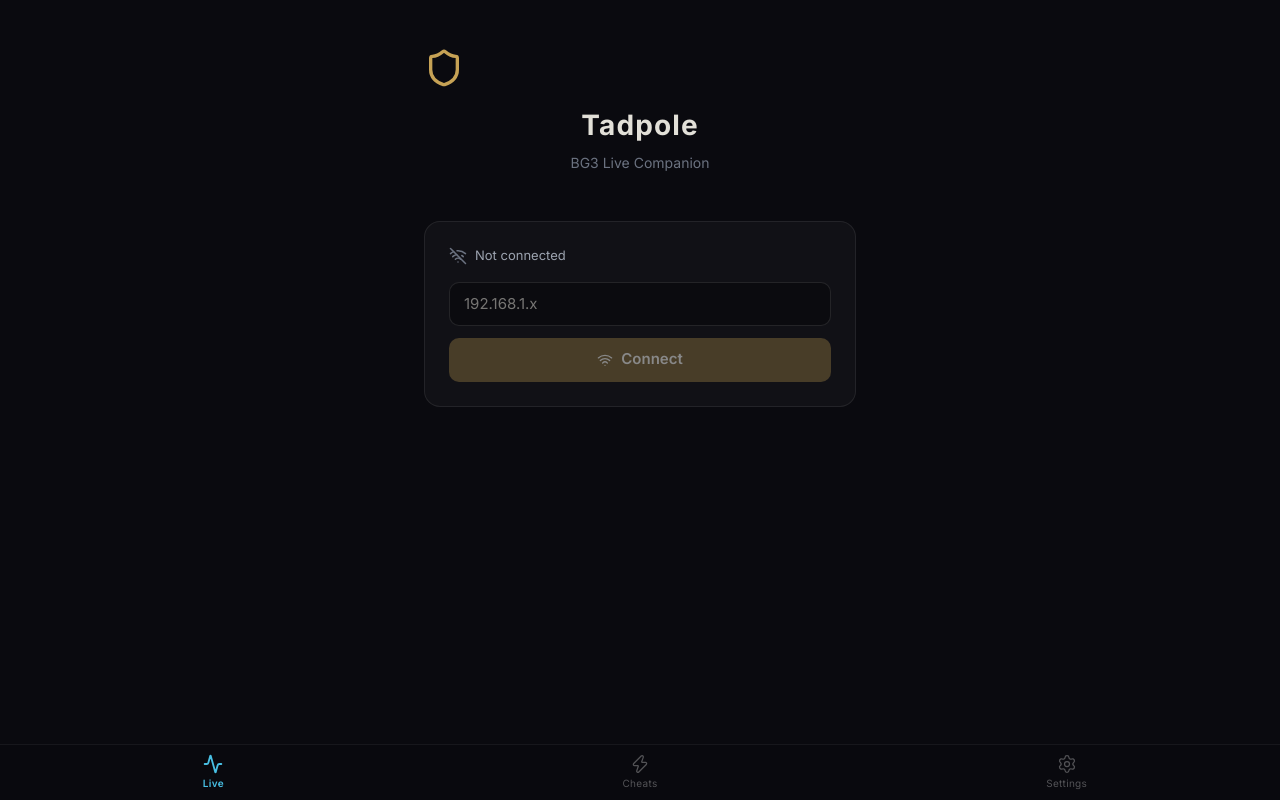
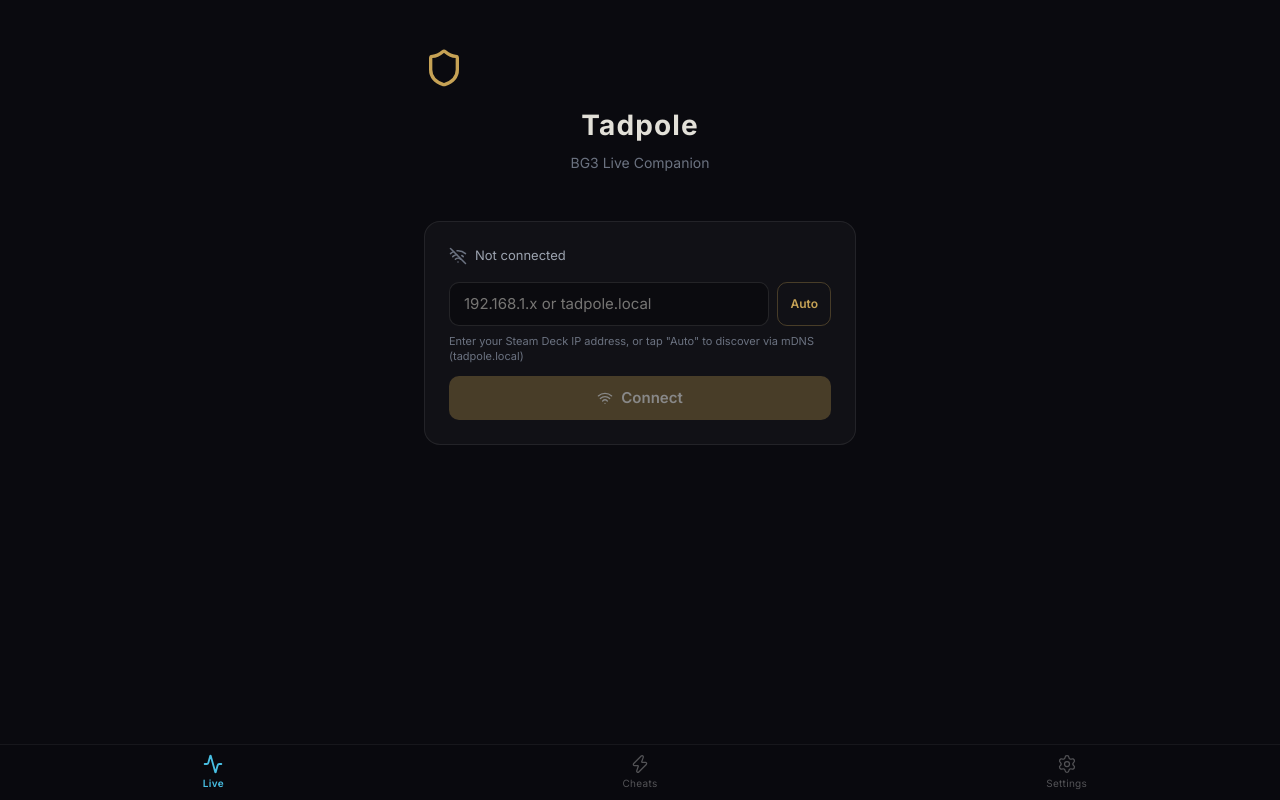
Before and after one commit to ZedaKeys/Tadpole, a Next.js app: page / in a window 1280 px wide. Built offline with nearby package versions, Linux system fonts and the light colour scheme.

Commit message:
feat: add mDNS Auto button to connection page
- Add Auto button that fills in tadpole.local
- Update placeholder to mention both IP and hostname
- Add helper text explaining mDNS discovery
- Improve layout with side-by-side input and button

```diff
--- a/src/app/page.tsx
+++ b/src/app/page.tsx
@@ -59,13 +59,14 @@
             </span>
           </div>
 
+          <div style={{ marginBottom: 8, display: 'flex', gap: 8, alignItems: 'center' }}>
             <input
               type="text"
               value={ip}
               onChange={(e) => setIp(e.target.value)}
-            placeholder="192.168.1.x"
+              placeholder="192.168.1.x or tadpole.local"
               style={{
-              width: '100%',
+                flex: 1,
                 height: 44,
                 borderRadius: 10,
                 border: '1px solid rgba(255,255,255,0.1)',
@@ -75,10 +76,32 @@
                 padding: '0 14px',
                 outline: 'none',
                 boxSizing: 'border-box',
-              marginBottom: 12,
               }}
               onKeyDown={(e) => e.key === 'Enter' && handleConnect()}
             />
+            <button
+              onClick={() => setIp('tadpole.local')}
+              disabled={connecting}
+              style={{
+                height: 44,
+                padding: '0 12px',
+                borderRadius: 10,
+                border: '1px solid rgba(198,162,85,0.3)',
+                background: 'transparent',
+                color: '#c6a255',
+                fontSize: 12,
+                fontWeight: 600,
+                cursor: connecting ? 'default' : 'pointer',
+                whiteSpace: 'nowrap',
+              }}
+            >
+              Auto
+            </button>
+          </div>
+
+          <p style={{ fontSize: 11, color: '#6b7280', marginBottom: 12, lineHeight: 1.4 }}>
+            Enter your Steam Deck IP address, or tap "Auto" to discover via mDNS (tadpole.local)
+          </p>
 
           <button
             onClick={handleConnect}
```
Lines whose indentation alone changed are shown as unchanged.
